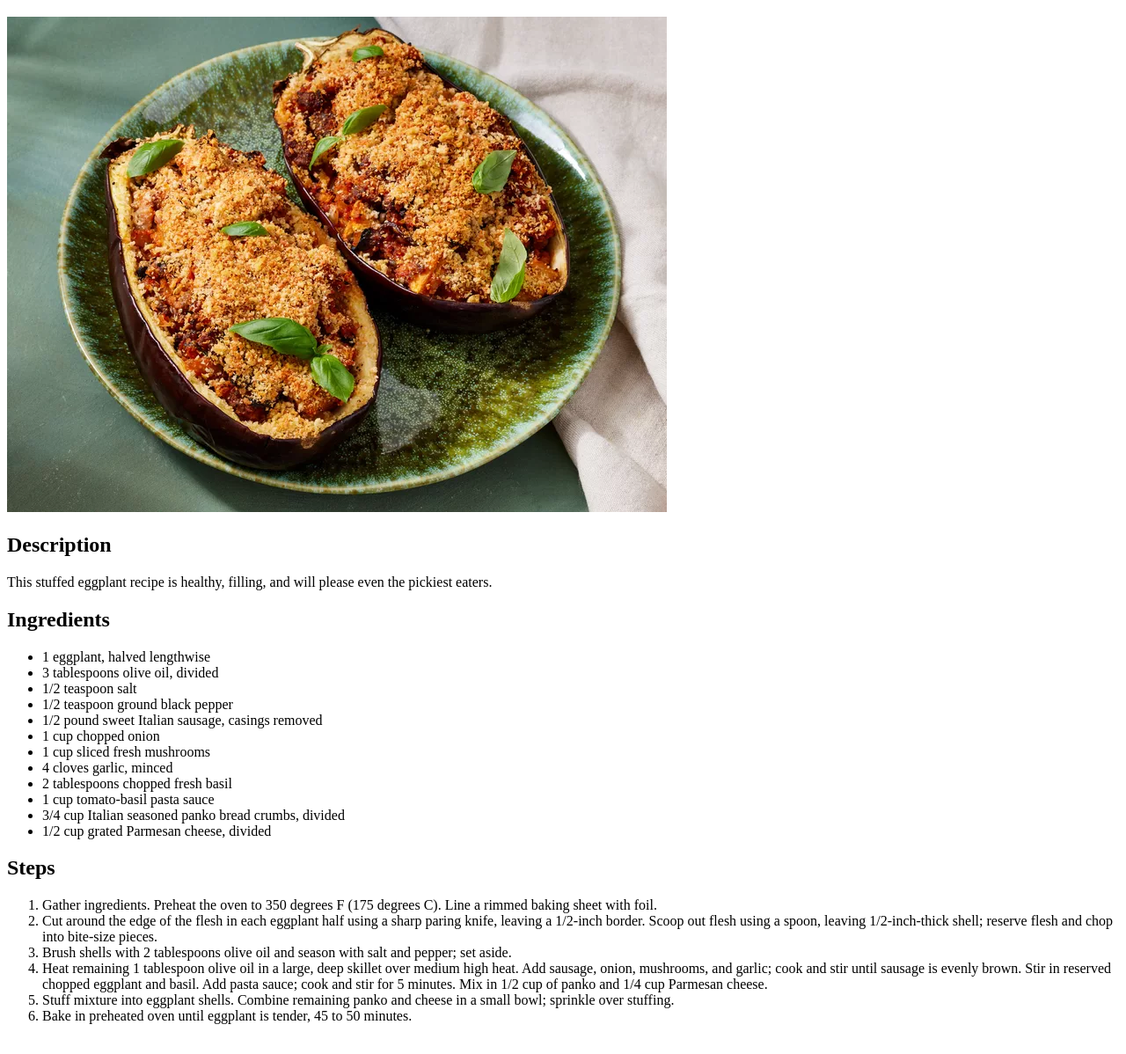
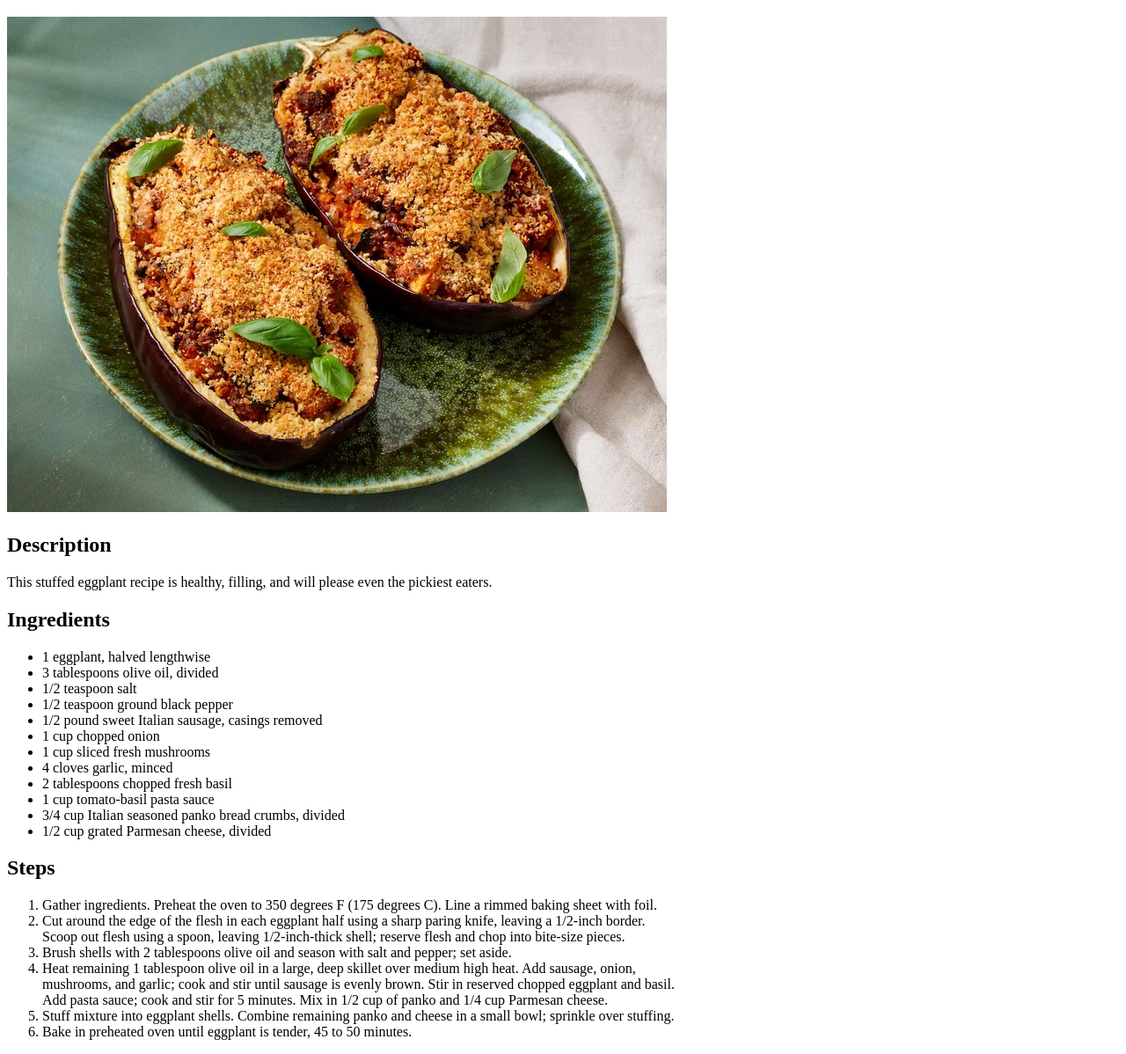
Before and after one commit to Walkeron-ua/odin-recipes, a plain HTML site: page recipes/stuffed-eggplant.html in a window 1280 px wide. Shown: the part 95-1293 px from the top of the page at 88% size. Drawn offline with Linux system fonts and the light colour scheme.

Commit message:
br: add to stuffed-eggplant page within "Steps"

```diff
--- a/recipes/stuffed-eggplant.html
+++ b/recipes/stuffed-eggplant.html
@@ -29,11 +29,11 @@
     <h2>Steps</h2>
     <ol>
         <li>Gather ingredients. Preheat the oven to 350 degrees F (175 degrees C). Line a rimmed baking sheet with foil.</li>
-        <li>Cut around the edge of the flesh in each eggplant half using a sharp paring knife, leaving a 1/2-inch border.
+        <li>Cut around the edge of the flesh in each eggplant half using a sharp paring knife, leaving a 1/2-inch border.<br>
             Scoop out flesh using a spoon, leaving 1/2-inch-thick shell; reserve flesh and chop into bite-size pieces.</li>
         <li>Brush shells with 2 tablespoons olive oil and season with salt and pepper; set aside.</li>
-        <li>Heat remaining 1 tablespoon olive oil in a large, deep skillet over medium high heat. Add sausage, onion, mushrooms,
-            and garlic; cook and stir until sausage is evenly brown. Stir in reserved chopped eggplant and basil. Add pasta sauce;
+        <li>Heat remaining 1 tablespoon olive oil in a large, deep skillet over medium high heat. Add sausage, onion,<br> mushrooms,
+            and garlic; cook and stir until sausage is evenly brown. Stir in reserved chopped eggplant and basil.<br> Add pasta sauce;
             cook and stir for 5 minutes. Mix in 1/2 cup of panko and 1/4 cup Parmesan cheese.</li>
         <li>Stuff mixture into eggplant shells. Combine remaining panko and cheese in a small bowl; sprinkle over stuffing.</li>
         <li>Bake in preheated oven until eggplant is tender, 45 to 50 minutes.</li>
```
